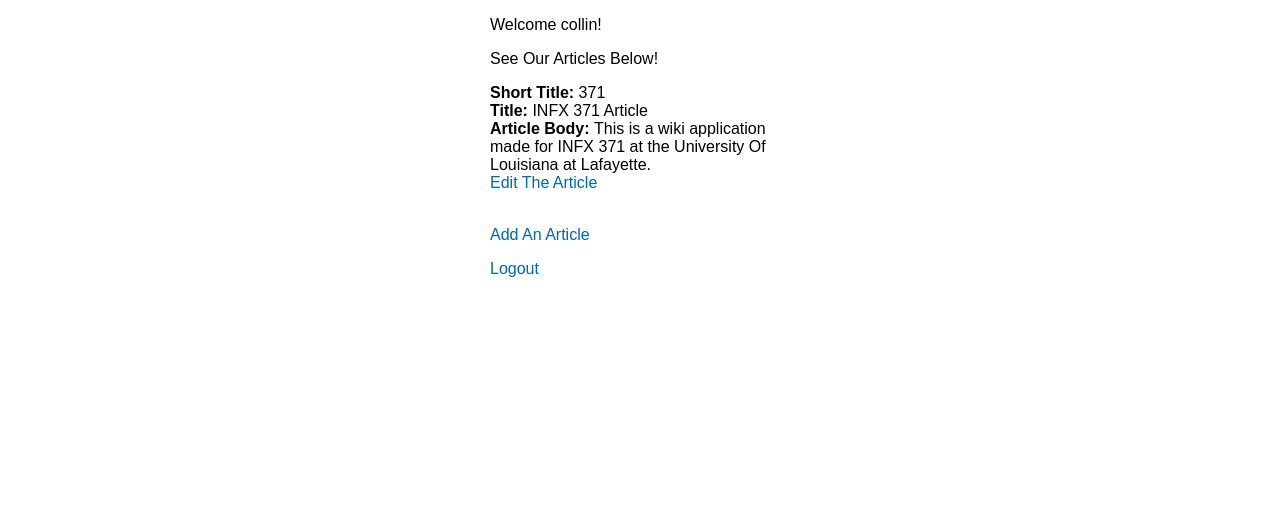
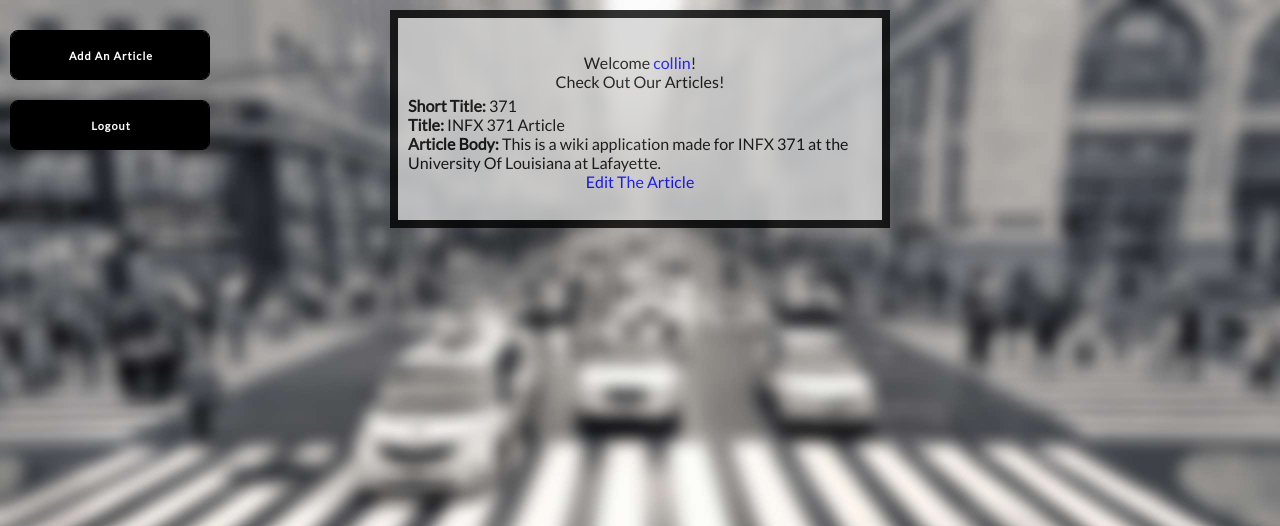
Before and after one commit to Mr-Hanks/Wiki-Application, a PHP site: page /wiki.php?short_title=371 in a window 1280 px wide. Shown: the top 526 px of the page. Run offline with PHP 8.4, Linux system fonts and the light colour scheme; a user stored in the database is signed in; data comes from the database, SQL or seed files in the repository; grey boxes are pictures that could not be loaded.

Commit message:
CSS Updates

```diff
--- /dev/null
+++ b/test.css
@@ -0,0 +1,346 @@
+@import url("https://fonts.googleapis.com/css?family=Lato:100,300,400");
+@import url("https://fonts.googleapis.com/css?family=Roboto:100");
+* {
+  margin: 0;
+  padding: 0;
+  box-sizing: border-box;
+}
+
+body {
+  font-family:'Lato', Sans-Serif;
+  background-image:url("assets/blur.jpg");
+  background-size: cover;
+}
+
+.clearfix:before, .clearfix:after{
+  content: "";
+  display: table;
+}
+.clearfix:after{
+  clear: both;
+}
+a{
+    color: blue;
+    text-decoration: none;
+}
+#test{
+    color: blue;
+}
+#name {
+    color: blue;
+}
+.link {
+    color: blue;
+}
+#totheleft {
+    position: absolute;
+    top: 10px;
+    left: 10px;
+    display: inline-block;
+
+
+    width: 120px;
+}
+#noseethrough {
+    color: red;
+}
+#center {
+    display: block;
+    position: relative;
+    align-self: center;
+}
+.other-other-form {
+    position: relative;
+    top: 10px;
+    display: inline-block;
+    padding: 15px;
+    text-align: top;
+}
+#art {
+    display: block;
+    text-align: left;
+}
+.gettothemiddle {
+    position: relative;
+
+    left: -50px;
+}
+#getinline {
+    display: inline-block;
+    position: relative;
+    bottom: 10px;
+    right: 10px;
+}
+a:hover{
+  text-decoration:underline;
+}
+.form{
+    display: block;
+    padding: 10px;
+    width: 200px;
+    margin: 0 auto;
+    text-align: center;
+
+}
+
+.other-form{
+    border: solid 8px black;
+    position: relative;
+    display: block;
+    top: 10px;
+    background-color: lightgrey;
+    text-align: center;
+    opacity: .8;
+    padding: 10px;
+    width: 500px;
+    margin: 0 auto;
+}
+
+.login-form{
+  width: 300px;
+  margin-top: -270px;
+  margin-left: 1000px;
+}
+
+.opacity{
+  opacity: 0.5;
+}
+
+.logo{
+  margin-top: 300px;
+  margin-left: 600px;
+}
+.text{
+  width: 200px;
+  border-radius: 8px;
+  border: 1px solid #CCC;
+  padding: 10px;
+  color: #333;
+  font-size: 12px;
+  margin-top: 10px;
+}
+.textbox{
+  height:200px;
+  width:200px;
+  border: 1px solid #CCC;
+  padding: 10px;
+  color: #333;
+  font-size: 12px;
+  margin-top: 10px;
+  resize: none;
+}
+.submitbttn{
+  padding: 10px 25px 8px;
+  color: #fff;
+  background-color: #0067ab;
+  text-shadow: rgba(0,0,0,0.24) 0 1px 0;
+  font-size: 16px;
+  box-shadow: rgba(255,255,255,0.24) 0 2px 0 0 inset,#fff 0 1px 0 0;
+  border: 1px solid #0164a5;
+  border-radius: 2px;
+  margin-top: 10px;
+  cursor:pointer;
+}
+.submit:hover {
+  background-color: #024978;
+}
+.textbttn {
+  padding: 5px;
+  margin-bottom: 30px;
+  width: 222px;
+  margin: 10px auto;
+}
+
+.header {
+  text-align: center;
+  font-family: "Roboto", sans-serif;
+  font-size: 34px;
+  margin-top: 12vh;
+}
+
+.footer {
+  text-align: center;
+  font-family: "Lato", sans-serif;
+  font-weight: 300;
+  font-size: 20px;
+  margin-top: 15vh;
+}
+
+.button-container-1 {
+  position: relative;
+  width: 200px;
+  height: 50px;
+  margin-left: 0px;
+  margin-right: auto;
+  margin-top: 20px;
+  overflow: hidden;
+  border: 1px solid;
+  font-family: "Lato", sans-serif;
+  font-weight: 300;
+  font-size: 20px;
+  transition: 0.5s;
+  letter-spacing: 1px;
+  border-radius: 8px;
+}
+.button-container-1 button {
+  width: 101%;
+  height: 100%;
+  font-family: "Lato", sans-serif;
+  font-weight: 300;
+  font-size: 11px;
+  letter-spacing: 1px;
+  font-weight: bold;
+  background: #000;
+  -webkit-mask: url("https://raw.githubusercontent.com/robin-dela/css-mask-animation/master/img/nature-sprite.png");
+  mask: url("https://raw.githubusercontent.com/robin-dela/css-mask-animation/master/img/nature-sprite.png");
+  -webkit-mask-size: 2300% 100%;
+  mask-size: 2300% 100%;
+  border: none;
+  color: #fff;
+  cursor: pointer;
+  -webkit-animation: ani2 0.7s steps(22) forwards;
+  animation: ani2 0.7s steps(22) forwards;
+}
+.button-container-1 button:hover {
+  -webkit-animation: ani 0.7s steps(22) forwards;
+  animation: ani 0.7s steps(22) forwards;
+}
+
+.button-container-2 {
+  position: relative;
+  width: 100px;
+  height: 50px;
+  margin-left: auto;
+  margin-right: auto;
+  margin-top: 7vh;
+  overflow: hidden;
+  border: 1px solid #000;
+  font-family: "Lato", sans-serif;
+  font-weight: 300;
+  transition: 0.5s;
+  letter-spacing: 1px;
+  border-radius: 8px;
+}
+.button-container-2 button {
+  width: 101%;
+  height: 100%;
+  font-family: "Lato", sans-serif;
+  font-weight: 300;
+  font-size: 11px;
+  letter-spacing: 1px;
+  font-weight: bold;
+  background: #000;
+  -webkit-mask: url("https://raw.githubusercontent.com/robin-dela/css-mask-animation/master/img/urban-sprite.png");
+  mask: url("https://raw.githubusercontent.com/robin-dela/css-mask-animation/master/img/urban-sprite.png");
+  -webkit-mask-size: 3000% 100%;
+  mask-size: 3000% 100%;
+  border: none;
+  color: #fff;
+  cursor: pointer;
+  -webkit-animation: ani2 0.7s steps(29) forwards;
+  animation: ani2 0.7s steps(29) forwards;
+}
+.button-container-2 button:hover {
+  -webkit-animation: ani 0.7s steps(29) forwards;
+  animation: ani 0.7s steps(29) forwards;
+}
+
+
+.mas {
+  position: absolute;
+  color: #000;
+  text-align: center;
+  width: 101%;
+  font-family: "Lato", sans-serif;
+  font-weight: 300;
+  position: absolute;
+  font-size: 11px;
+  margin-top: 17px;
+  overflow: hidden;
+  font-weight: bold;
+}
+
+@-webkit-keyframes ani {
+  from {
+    -webkit-mask-position: 0 0;
+    mask-position: 0 0;
+  }
+  to {
+    -webkit-mask-position: 100% 0;
+    mask-position: 100% 0;
+  }
+}
+@keyframes ani {
+  from {
+    -webkit-mask-position: 0 0;
+    mask-position: 0 0;
+  }
+  to {
+    -webkit-mask-position: 100% 0;
+    mask-position: 100% 0;
+  }
+}
+@-webkit-keyframes ani2 {
+  from {
+    -webkit-mask-position: 100% 0;
+    mask-position: 100% 0;
+  }
+  to {
+    -webkit-mask-position: 0 0;
+    mask-position: 0 0;
+  }
+}
+@keyframes ani2 {
+  from {
+    -webkit-mask-position: 100% 0;
+    mask-position: 100% 0;
+  }
+  to {
+    -webkit-mask-position: 0 0;
+    mask-position: 0 0;
+  }
+}
+a {
+  color: #7053aa;
+}
+
+.button-container-3 {
+  position: relative;
+  width: 100px;
+  height: 50px;
+  margin-left: auto;
+  margin-right: auto;
+  margin-top: 8vh;
+  overflow: hidden;
+  border: 1px solid #000;
+  font-family: "Lato", sans-serif;
+  font-weight: 300;
+  transition: 0.5s;
+  letter-spacing: 1px;
+  border-radius: 8px;
+}
+.button-container-3 button {
+  width: 101%;
+  height: 100%;
+  font-family: "Lato", sans-serif;
+  font-weight: 300;
+  font-size: 11px;
+  letter-spacing: 1px;
+  font-weight: bold;
+  background: #000;
+  -webkit-mask: url("https://raw.githubusercontent.com/pizza3/asset/master/natureSmaller.png");
+  mask: url("https://raw.githubusercontent.com/pizza3/asset/master/natureSmaller.png");
+  -webkit-mask-size: 7100% 100%;
+  mask-size: 7100% 100%;
+  border: none;
+  color: #fff;
+  cursor: pointer;
+  -webkit-animation: ani2 0.7s steps(70) forwards;
+  animation: ani2 0.7s steps(70) forwards;
+}
+.button-container-3 button:hover {
+  -webkit-animation: ani 0.7s steps(70) forwards;
+  animation: ani 0.7s steps(70) forwards;
+}
+
+/*# sourceMappingURL=wiki.map */
--- a/wiki.php
+++ b/wiki.php
@@ -16,23 +16,27 @@ $result = $con->query($query);
     <head>
         <title>Welcome</title>
         <meta charset="utf-8"/>
-        <link href="wiki.css" type="text/css" rel="stylesheet">
+        <link href="test.css" type="text/css" rel="stylesheet">
     </head>
 
 
     <body>
-        <div class="form">
-            <p>Welcome <?php echo $_SESSION['username']; ?>!</p>
-            <p>See Our Articles Below!</p>
+        <div class="other-form">
+            <div class="other-other-form">
+                <p>Welcome<span id="name"> <?php echo $_SESSION['username']; ?></span>!</p>
+                <p>Check Out Our Articles!</p>
+            </div>
 
             <form action="wiki.php" method="POST">
                 <?php
                 if($result->num_rows > 0){
                     while ($row = $result->fetch_assoc()){
-                        echo "<strong>Short Title: </strong> <span>$row[shortTitle]</span> <br>
-                        <strong>Title: </strong> <span>$row[title]</span> <br>
-                        <strong>Article Body: </strong> <span>$row[body]</span> <br>
-                        <a href='edit.php?id=" .$row['id'] ."'>Edit The Article</a> <br>";?>
+                        echo "<div id='art'>
+                                <strong>Short Title: </strong> <span>$row[shortTitle]</span> <br>
+                                <strong>Title: </strong> <span>$row[title]</span> <br>
+                                <strong>Article Body: </strong> <span>$row[body]</span> <br>
+                              </div>
+                              <a style='color:blue;' href='edit.php?id=" .$row['id'] ."'>Edit The Article</a> <br>";?>
                         <br>
 
                         <input type="hidden" name="short_title" value="<?php echo $short_title;?>">
@@ -41,8 +45,18 @@ $result = $con->query($query);
                 }
                 ?>
             </form>
-            <p><a href="addarticle.php">Add An Article</a></p>
-            <a href="logout.php">Logout</a>
         </div>
+            <div id="totheleft">
+                <div class="button-container-1">
+                    <span class="mas">Add An Article</span>
+                    <a href="addarticle.php">
+                        <button id='work' type="submit" name="Hover">Add An Article</button>
+                </div>
+                <div class="button-container-1">
+                    <span class="mas">Logout</span>
+                    <a href="logout.php">
+                        <button id='work' type="submit" name="Hover">Logout</button>
+                </div>
+            </div>
     </body>
 </html>
```
Also changed, not shown: addarticle.php (+14 -5 lines), createuser.php (+15 -12 lines), edit.php (+6 -2 lines), index.php (+17 -3 lines), login.php (+15 -11 lines), assets/bg.jpg (added), assets/blur.jpg (added), assets/pngegg.png (added), assets/purple-play-company-logo-741ADB4144-seeklogo.com.png (added), 1 other file.
